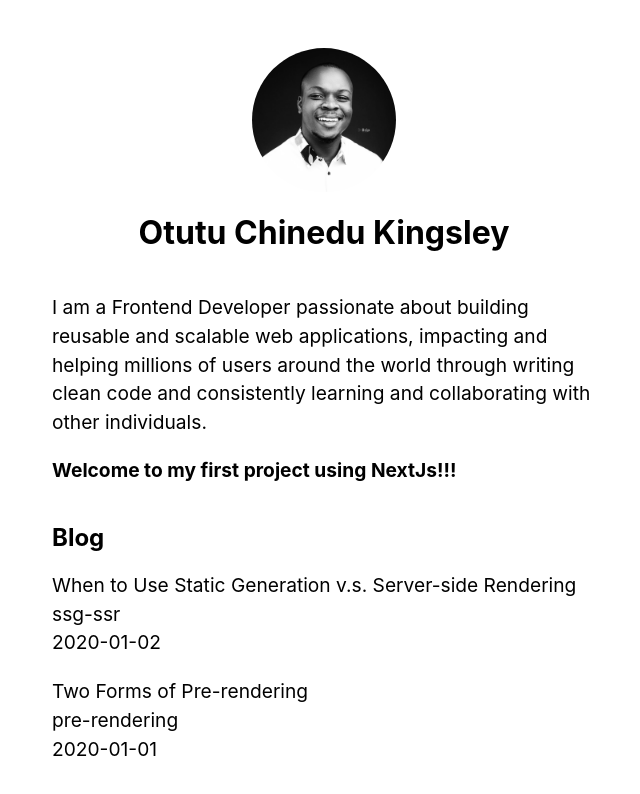
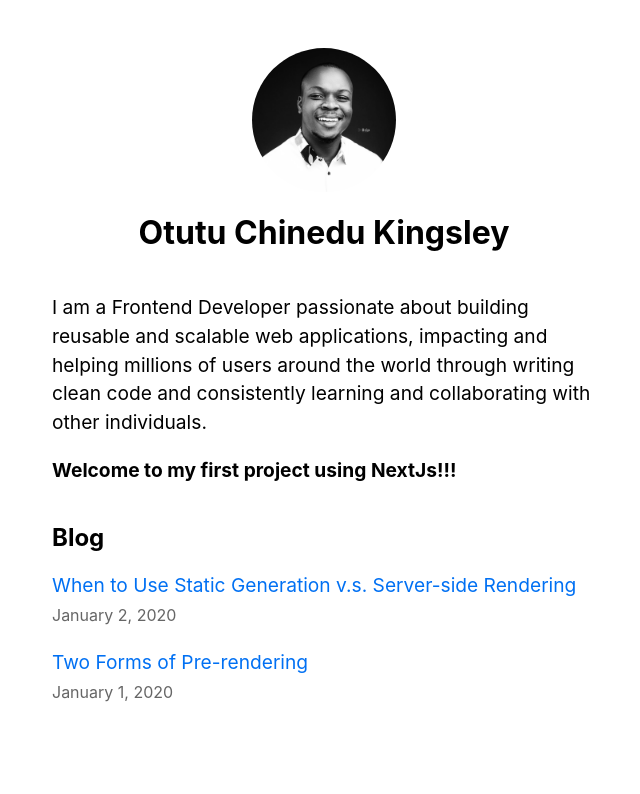
Before and after one commit to otutukingsley/nextjs-blog, a Next.js app: page / in a window 1280 px wide. Shown: the top 794 px of the page, without its empty margins (316-956 px from the left). Built offline with nearby package versions, Linux system fonts and the light colour scheme.

Commit message:
prepare for deployment

```diff
--- /dev/null
+++ b/components/date.js
@@ -0,0 +1,6 @@
+import { parseISO, format } from "date-fns"
+
+export default function Date({ dateString }) {
+  const date = parseISO(dateString)
+  return <time dateTime={dateString}>{format(date, "LLLL d, yyyy")}</time>
+}
--- a/package.json
+++ b/package.json
@@ -8,6 +8,7 @@
     "lint": "next lint"
   },
   "dependencies": {
+    "date-fns": "^2.28.0",
     "gray-matter": "^4.0.3",
     "next": "12.0.10",
     "react": "17.0.2",
--- a/pages/index.js
+++ b/pages/index.js
@@ -1,5 +1,7 @@
 // @ts-nocheck
 import Head from "next/head"
+import Link from "next/link"
+import Date from "../components/date"
 import Layout, { siteTitle } from "../components/layout"
 import utilStyles from "../styles/utils.module.css"
 import { getSortedPostsData } from "../utils/posts"
@@ -36,11 +38,13 @@
         <ul className={`${utilStyles.list}`}>
           {allPostsData.map(({ id, date, title }) => (
             <li className={utilStyles.listItem} key={id}>
-              {title}
+              <Link href={`/posts/${id}`}>
+                <a>{title}</a>
+              </Link>
               <br />
-              {id}
-              <br />
-              {date}
+              <small className={utilStyles.lightText}>
+                <Date dateString={date} />
+              </small>
             </li>
           ))}
         </ul>
--- a/utils/posts.js
+++ b/utils/posts.js
@@ -1,6 +1,8 @@
 import fs from "fs"
 import path from "path"
 import matter from "gray-matter"
+import { remark } from "remark"
+import html from "remark-html"
 
 const postsDirectory = path.join(process.cwd(), "posts")
 
@@ -61,15 +63,24 @@
   })
 }
 
-export function getPostData(id) {
+export async function getPostData(id) {
   const fullPath = path.join(postsDirectory, `${id}.md`)
   const fileContents = fs.readFileSync(fullPath, "utf8")
 
   // Use gray-matter to parse the post metadata section
   const matterResult = matter(fileContents)
 
+  // Use remark to convert markdown into HTML string
+  const processedContent = await remark()
+    .use(html)
+    .process(matterResult.content)
+  const contentHtml = processedContent.toString()
+
+  // Combine the data with the id and contentHtml
+
   return {
     id,
     ...matterResult.data,
+    contentHtml,
   }
 }
```
Also changed, not shown: pages/posts/[id].js (+12 -2 lines), 1 other file (tests, documents, lock files or other folders).
